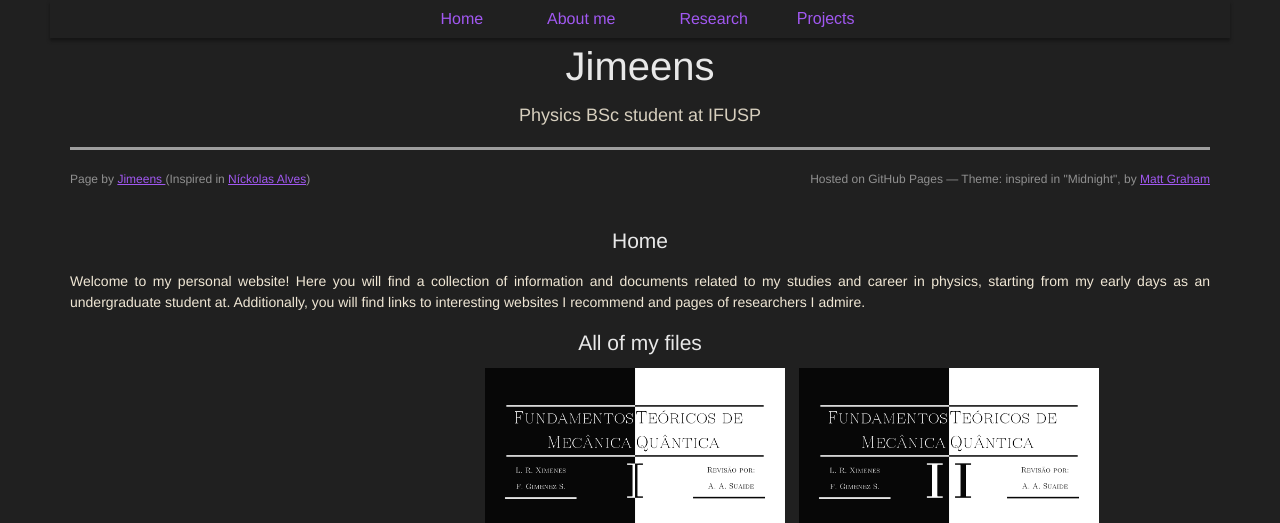
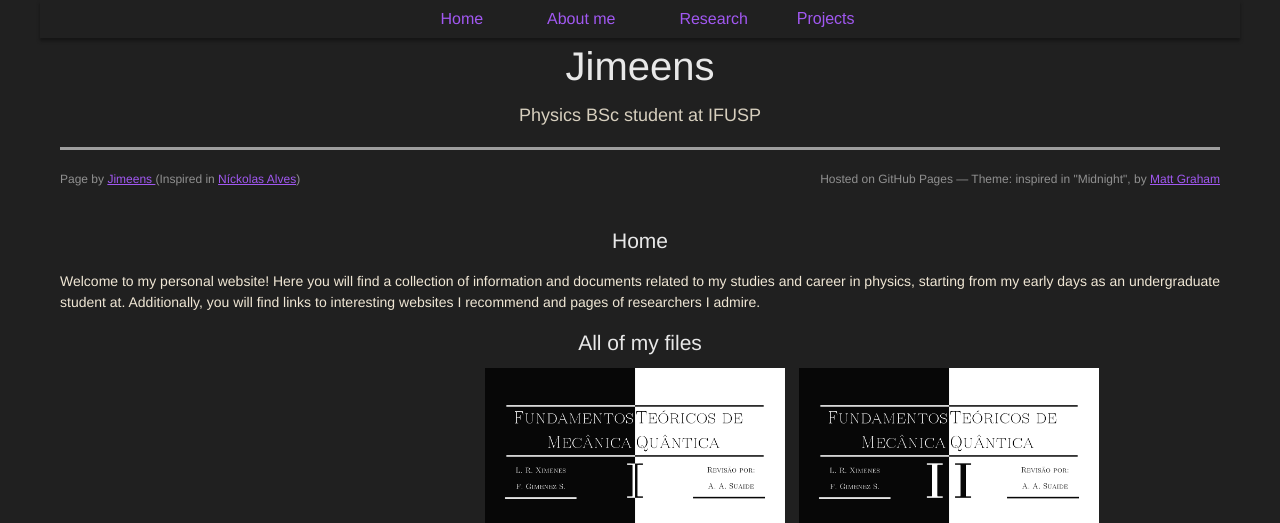
Before and after one commit to Jimeens/jimeens.github.io, a Jekyll site: the page built from index.md, in a window 1280 px wide and 1400 px high. Shown: the top 523 px of the window. Built offline with Jekyll 4.4.1, drawn with Linux system fonts in a browser that asks for light colours; some web fonts are replaced; our own code applies the rules of GitHub Pages for plain Markdown files; grey boxes are pictures that could not be loaded.

Commit message:
Update style.scss

```diff
--- a/assets/css/style.scss
+++ b/assets/css/style.scss
@@ -236,7 +236,7 @@ nav {
 }
 
 body {
- padding:0 50px 20px 50px;
+ padding:0 40px 20px 40px;
  max-width: 100%;
  margin: auto;
  font:14px/1.5 "MontserratRegular", "Helvetica Neue", Helvetica, Arial, sans-serif;
```
